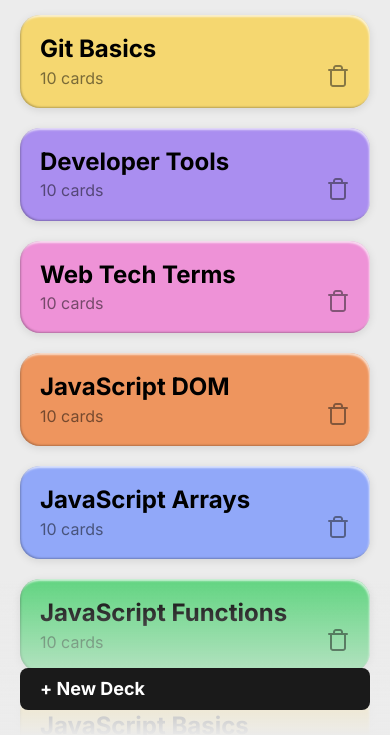
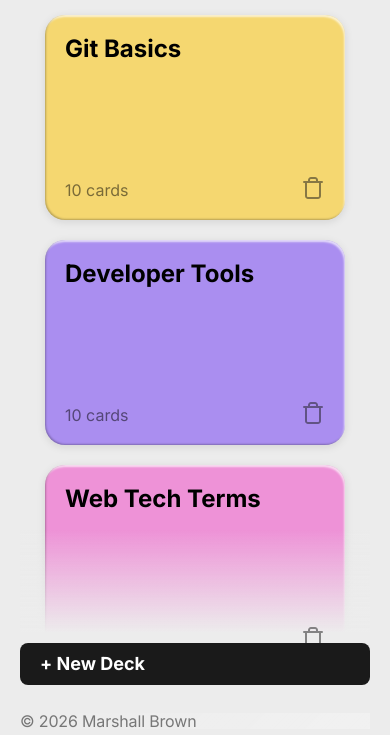
Before and after one commit to marsb-dev/ai-se_project_flashcards, a plain HTML site: page index.html in a window 390 px wide. Shown: the part 107-842 px from the top of the page. Drawn offline with Linux system fonts and the light colour scheme.

Commit message:
fix: linear gradient

```diff
--- a/assets/css/blocks/card.css
+++ b/assets/css/blocks/card.css
@@ -9,8 +9,8 @@
   flex-direction: column;
   justify-content: space-between;
   background-color: #64d583;
-  max-width: 806px;
-  width: 100%;
+  width: 300px;
+  height: 205px;
   border-radius: 20px;
   font-family: "Inter", Arial, Helvetica, sans-serif;
   border: none;
--- a/assets/css/blocks/footer.css
+++ b/assets/css/blocks/footer.css
@@ -1,9 +1,16 @@
 .footer {
+  position: fixed;
   font-weight: 400;
   font-size: 16px;
   letter-spacing: -0.16px;
   color: #00000080;
   margin-top: 500px;
-  padding: 20px 232px 20px 20px;
+  padding: 20px 200px 20px 20px;
   left: -20px;
+  background-image: linear-gradient(
+    135deg,
+    rgba(255, 255, 255, 0),
+    rgba(255, 255, 255, 0.3)
+  );
+  background-blend-mode: overlay;
 }
--- a/assets/css/blocks/gallery.css
+++ b/assets/css/blocks/gallery.css
@@ -47,15 +47,6 @@
   background-color: rgb(60, 60, 60);
 }
 
-.gallery__practice-btn:not(:disabled):hover {
-  background-image: linear-gradient(
-    135deg,
-    rgba(255, 255, 255, 0),
-    rgba(255, 255, 255, 0.3)
-  );
-  background-blend-mode: overlay;
-}
-
 .gallery__practice-btn:disabled {
   cursor: not-allowed;
   opacity: 50%;
--- a/assets/css/mobile_bar.css
+++ b/assets/css/mobile_bar.css
@@ -33,12 +33,16 @@
     justify-content: center;
   }
 
+  #deck-view .card__delete-btn {
+    z-index: auto;
+  }
+
   #deck-view .gallery__practice-btn,
   #deck-view .gallery__new-card-btn {
     position: fixed;
-    bottom: 27px;
+    bottom: 52px;
     height: auto;
-    z-index: 2;
+    z-index: 3;
     padding: 12px 16px;
     border-radius: 8px;
     font-size: 18px;
@@ -107,8 +111,8 @@
     position: fixed;
     left: 0;
     right: 0;
-    bottom: 27px;
-    z-index: 2;
+    bottom: 52px;
+    z-index: 3;
     width: calc(100% - 40px);
     max-width: 353px;
     height: auto;
@@ -129,11 +133,11 @@
     content: "";
     position: fixed;
     bottom: 0;
-    left: 0;
-    right: 0;
+    left: max(20px, calc(50% - 176.5px));
+    right: max(20px, calc(50% - 176.5px));
     z-index: 1;
-    height: 156px;
-    background: linear-gradient(transparent, #ececec);
+    height: 208px;
+    background: linear-gradient(transparent 0%, #ececec 50%, #ececec 100%);
     pointer-events: none;
   }
 
@@ -161,9 +165,18 @@
     margin-top: auto;
   }
 
-  .page_type_index .footer {
-    position: relative;
-    left: -20px;
-    margin-top: auto;
+  .page_type_index:not(:has(.page__main-content_location_carousel)) .footer {
+    position: fixed;
+    right: 20px;
+    bottom: 8px;
+    left: 20px;
+    z-index: 2;
+    margin: 0;
+    padding: 0;
+  }
+
+  .page_type_index:not(:has(.page__main-content_location_carousel))
+    .footer__text {
+    margin: 0;
   }
 }
```
